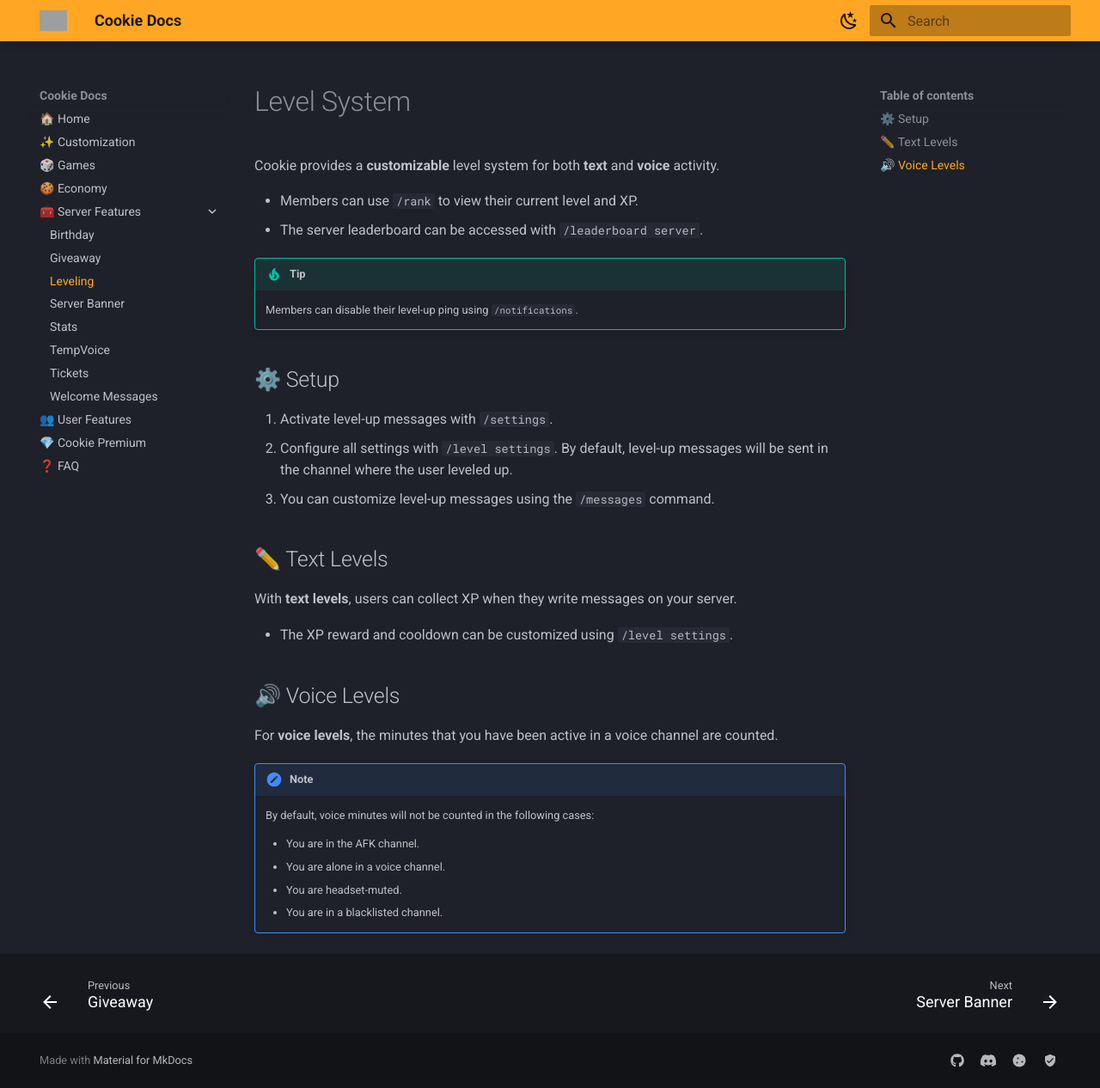
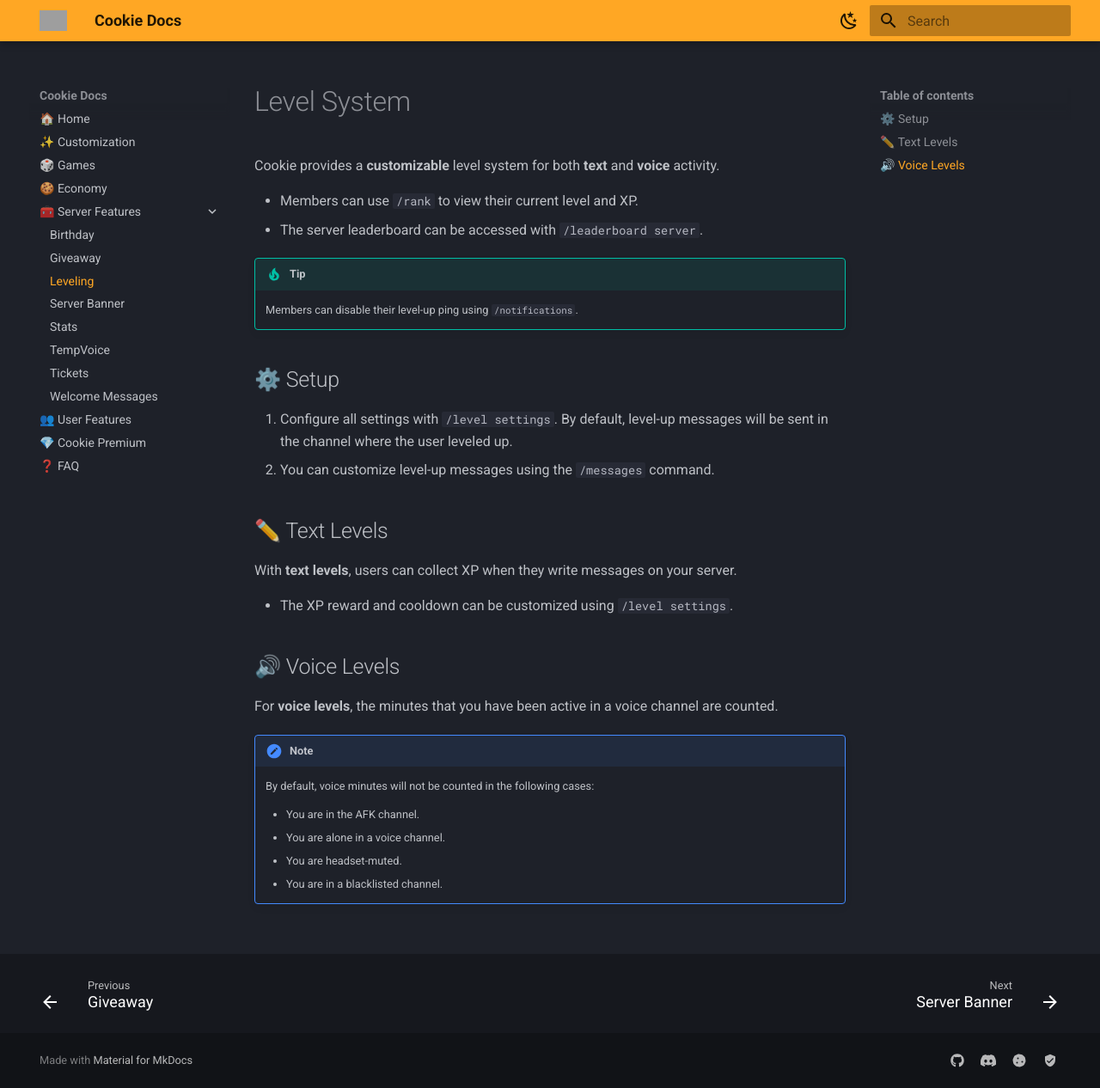
Before and after one commit to CookieAppTeam/docs, an MkDocs documentation site: the page built from docs/features/leveling.md, in a window 1280 px wide and 1266 px high. Shown: the whole window at 86% size. Built offline with MkDocs 1.6.1 and Material for MkDocs 9.7.7, drawn with Linux system fonts in a browser that asks for light colours; grey boxes are pictures that could not be loaded.

Commit message:
Rework settings command (#3)

```diff
--- a/docs/features/leveling.md
+++ b/docs/features/leveling.md
@@ -8,10 +8,9 @@ Cookie provides a **customizable** level system for both **text** and **voice**
     Members can disable their level-up ping using `/notifications`.
 
 ## ⚙️ Setup
-1. Activate level-up messages with `/settings`.
-2. Configure all settings with `/level settings`. By default, level-up messages will be sent
+1. Configure all settings with `/level settings`. By default, level-up messages will be sent
 in the channel where the user leveled up.
-3. You can customize level-up messages using the `/messages` command.
+2. You can customize level-up messages using the `/messages` command.
 
 ## ✏️ Text Levels
 With **text levels**, users can collect XP when they write messages on your server.
```
Also changed, not shown: docs/features/index.md (+0 -1 lines).
